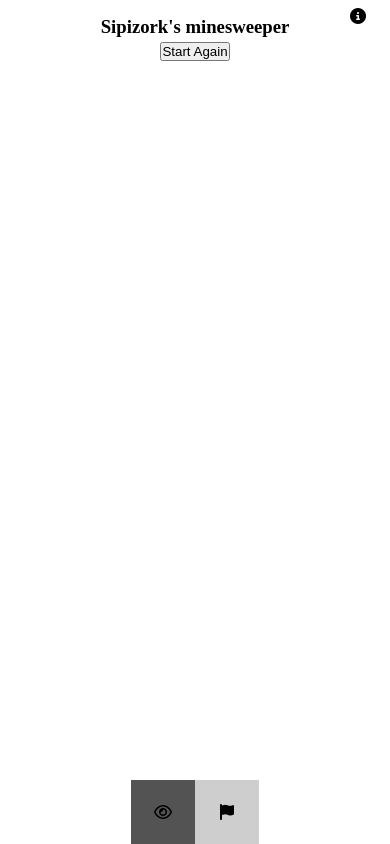
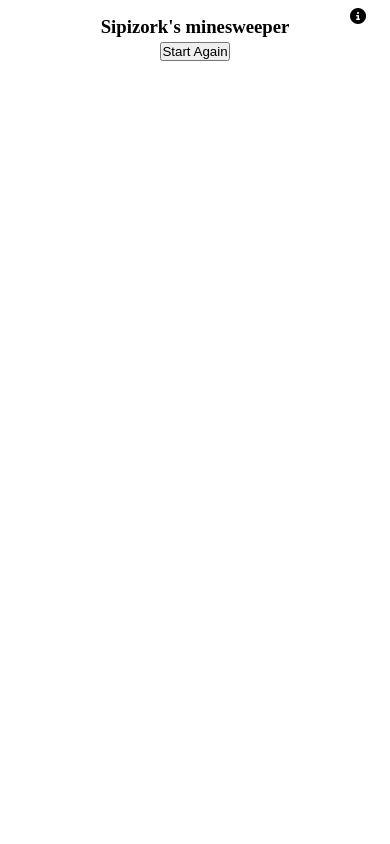
Before and after one commit to SipiZork/minesweeper, a React (Create React App) app: page / in a window 390 px wide. Built offline with nearby package versions, Linux system fonts and the light colour scheme.

Commit message:
test mobile play 2

```diff
--- a/src/App.js
+++ b/src/App.js
@@ -295,12 +295,12 @@ function App() {
                     })}
                 </div>
             ) : ''}
-            <BrowserView>
+            <MobileView>
                 <div className="mobile-controls">
                     <div onClick={() => setActiveMobileButton('Reveal')} className={`reveal ${activeMobileButton === 'Reveal' ? ' active' : ''}`}><i class="fa-regular fa-eye"></i></div>
                     <div onClick={() => setActiveMobileButton('Flag')} className={`flag ${activeMobileButton === 'Flag' ? ' active' : ''}`}><i className="fa-solid fa-flag"></i></div>
                 </div>
-            </BrowserView>
+            </MobileView>
         </div>
 );
 }
```
